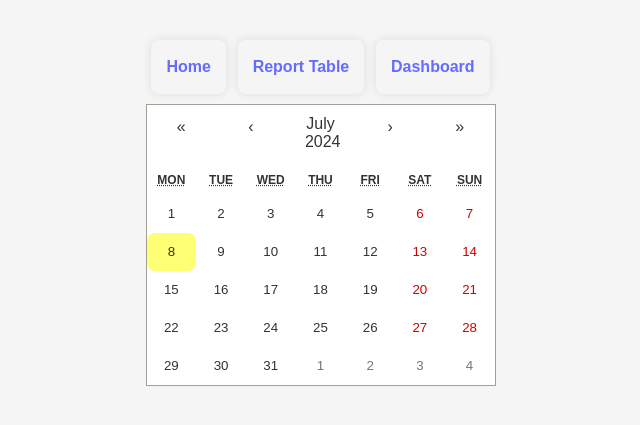
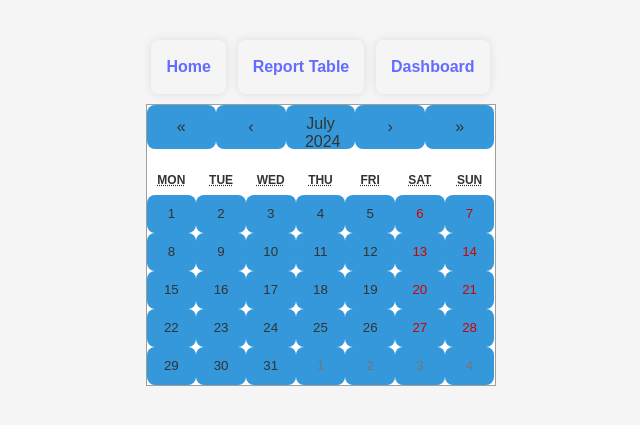
Before and after one commit to Allynesta/myplanner, a React (Vite) app: page /Dashboard in a window 1280 px wide. Shown: the part 187-612 px from the top of the page, without its empty margins (87-727 px from the left). Built offline with nearby package versions, Linux system fonts and the light colour scheme.

Commit message:
change in css

```diff
--- a/src/App.css
+++ b/src/App.css
@@ -27,7 +27,17 @@
   margin-bottom: 20px;
 }
 
-
+button {
+  border-radius: 8px;
+  border: 1px solid transparent;
+  padding: 0.6em 1.2em;
+  font-size: 1em;
+  font-weight: 500;
+  font-family: inherit;
+  background-color: #3498db  !important;
+  cursor: pointer;
+  transition: border-color 0.25s;
+}
 
 @media (max-width: 768px) {
   .container {
--- a/src/styles/dashboard.css
+++ b/src/styles/dashboard.css
@@ -10,7 +10,7 @@
 }
 
 .react-calendar__navigation button {
-    color: #6f48eb;
+  color: #333;
   min-width: 44px;
   background: none;
   font-size: 16px;
@@ -30,30 +30,30 @@
   text-decoration: none;
 }
 
-.react-calendar__month-view__days__day--weekend {
+/* .react-calendar__month-view__days__day--weekend {
   color: #d10000;
-  }
+} */
 
 .react-calendar__tile:enabled:hover,
 .react-calendar__tile:enabled:focus {
   background: #f8f8fa;
-    color: #6f48eb;
+  color: #333;
   border-radius: 6px;
 }
 
 .react-calendar__tile--now {
-    background: #6f48eb33;
+  background: #333;
   border-radius: 6px;
   font-weight: bold;
-    color: #6f48eb;
+  color: #333;
 }
 
 .react-calendar__tile--now:enabled:hover,
 .react-calendar__tile--now:enabled:focus {
-    background: #6f48eb33;
+  background: #333;
   border-radius: 6px;
   font-weight: bold;
-    color: #6f48eb;
+  color: #333;
 }
 
 .react-calendar__tile--hasActive:enabled:hover,
@@ -62,7 +62,7 @@
 }
 
 .react-calendar__tile--active {
-    background: #6f48eb;
+  background: #333;
   border-radius: 6px;
   font-weight: bold;
   color: white;
@@ -70,7 +70,7 @@
 
 .react-calendar__tile--active:enabled:hover,
 .react-calendar__tile--active:enabled:focus {
-    background: #6f48eb;
+  background: #333;
   color: white;
 }
 
@@ -80,7 +80,7 @@
 
 .react-calendar__tile--range {
   background: #f8f8fa;
-    color: #6f48eb;
+  color: #333;
   border-radius: 0;
 }
 
@@ -89,7 +89,7 @@
   border-bottom-right-radius: 0;
   border-top-left-radius: 6px;
   border-bottom-left-radius: 6px;
-    background: #6f48eb;
+  background: #333;
   color: white;
 }
 
@@ -98,6 +98,6 @@
   border-bottom-left-radius: 0;
   border-top-right-radius: 6px;
   border-bottom-right-radius: 6px;
-    background: #6f48eb;
+  background: #333;
   color: white;
 }
```
Lines whose indentation alone changed are shown as unchanged.
